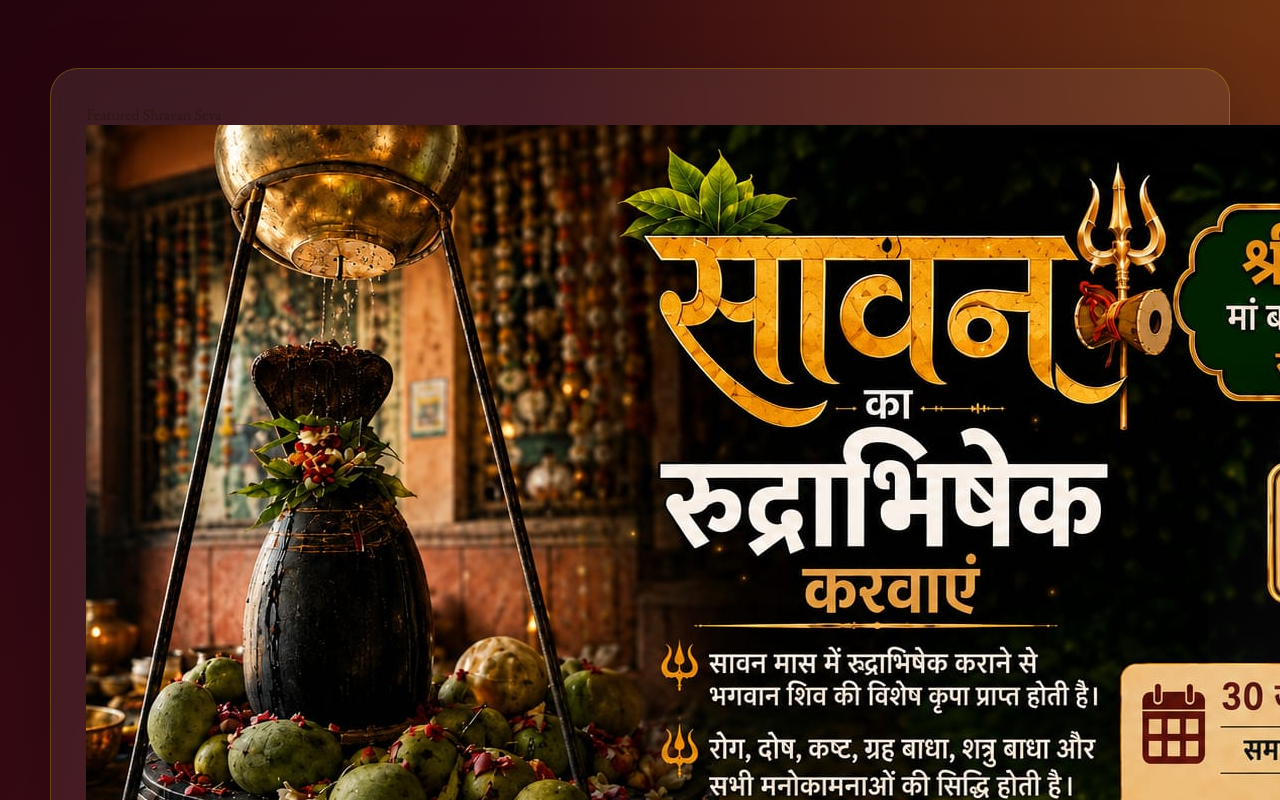
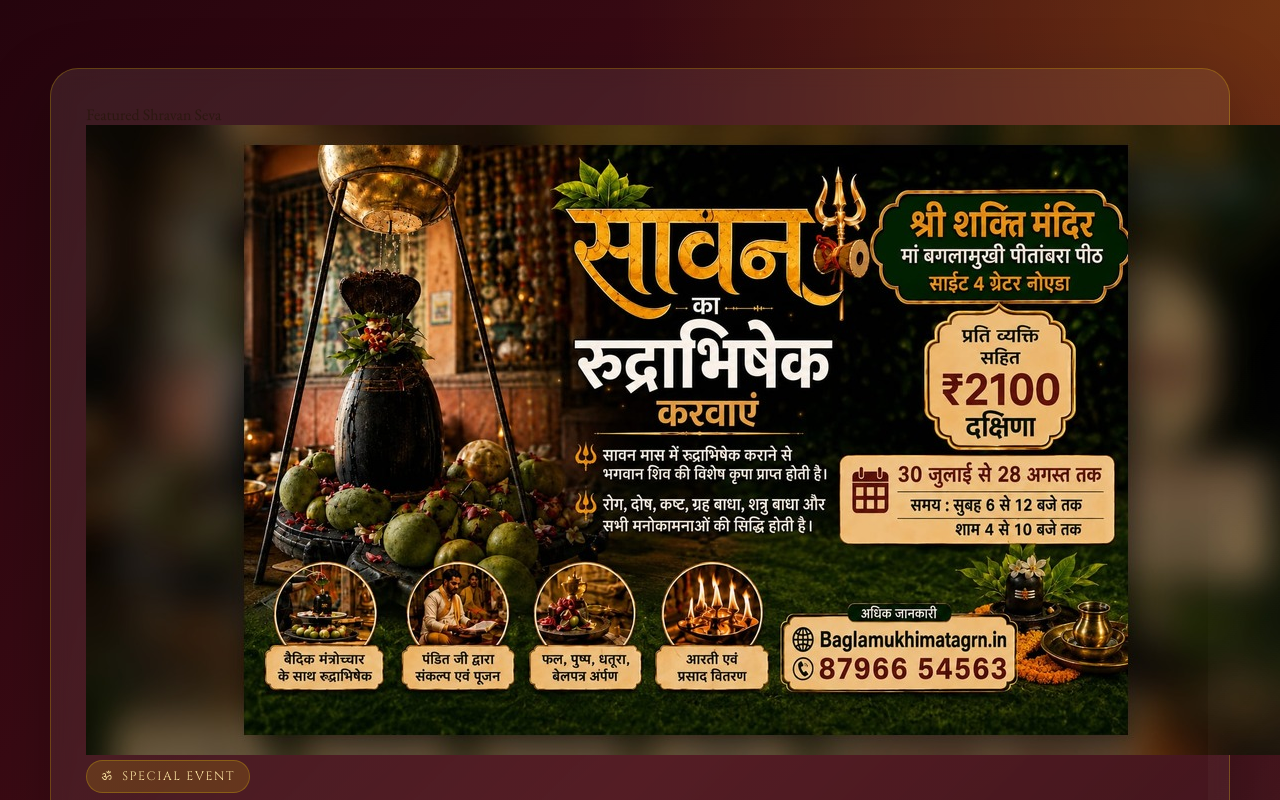
Before and after one commit to Adi100405/mandir_website_baglamukhimata, a plain HTML site: page index.html in a window 1280 px wide. Shown: the part 880-1680 px from the top of the page. Drawn offline with nearby package versions, Linux system fonts and the light colour scheme.

Commit message:
og adjust

```diff
--- a/index.html
+++ b/index.html
@@ -78,7 +78,7 @@
   <div class="special-event-shell">
     <div class="special-event-poster">
       <div class="special-event-poster-badge">Featured Shravan Seva</div>
-      <img loading="lazy" decoding="async" src="media/special/sawan-rudrabhishek-poster.jpeg" alt="Sawan Ka Rudrabhishek poster with Shiva lingam, dakshina, dates and temple contact details" />
+      <img loading="lazy" decoding="async" src="media/og-sawan-rudrabhishek-1200x630.jpg" alt="Sawan Ka Rudrabhishek poster with Shiva lingam, dakshina, dates and temple contact details" />
     </div>
 
     <div class="special-event-content">
```
